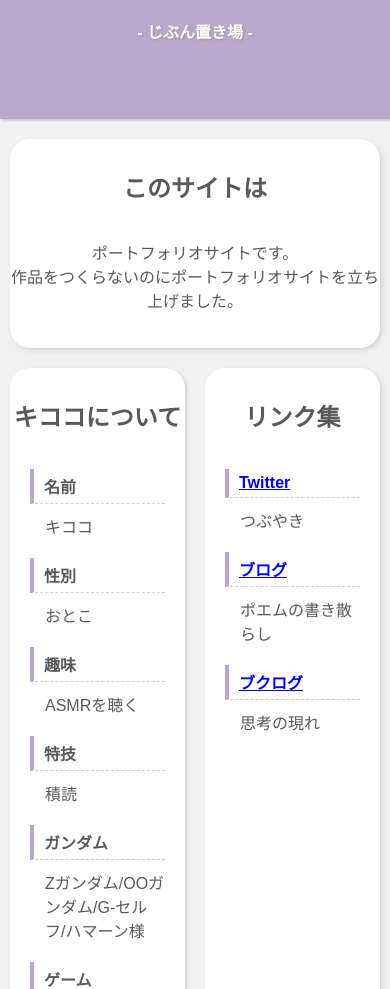
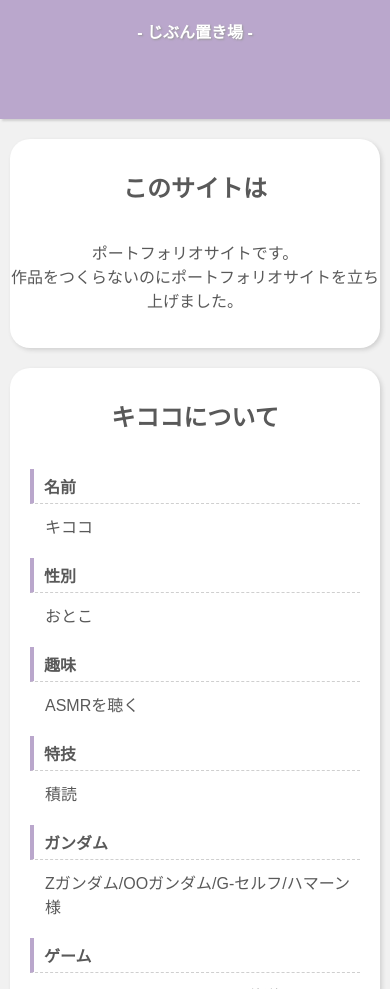
Before and after one commit to itsumoonazicode/minutes, a plain HTML site: page index.html in a window 390 px wide. Shown: the part 111-1100 px from the top of the page. Drawn offline with Linux system fonts and the light colour scheme.

Commit message:
メディアクエリ480pxを追加

```diff
--- a/css/main.css
+++ b/css/main.css
@@ -99,3 +99,12 @@ div dl > dd {
     color: #595959;
     font-weight: bold;
 }
+
+@media screen and (max-width:480px) {
+    section div.component {
+        display: block;
+    }
+    .component > div {
+        width: auto;
+    }
+}
```
